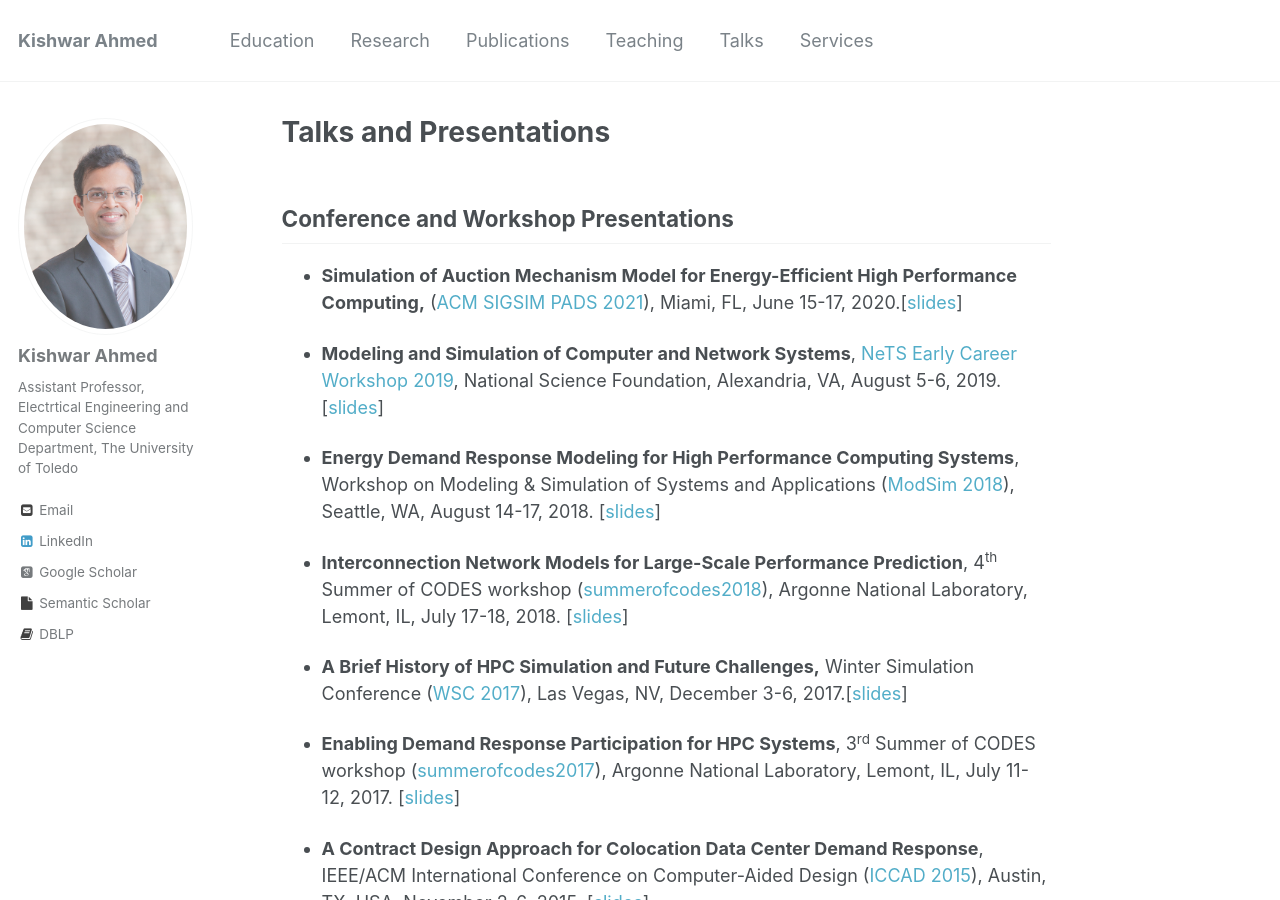
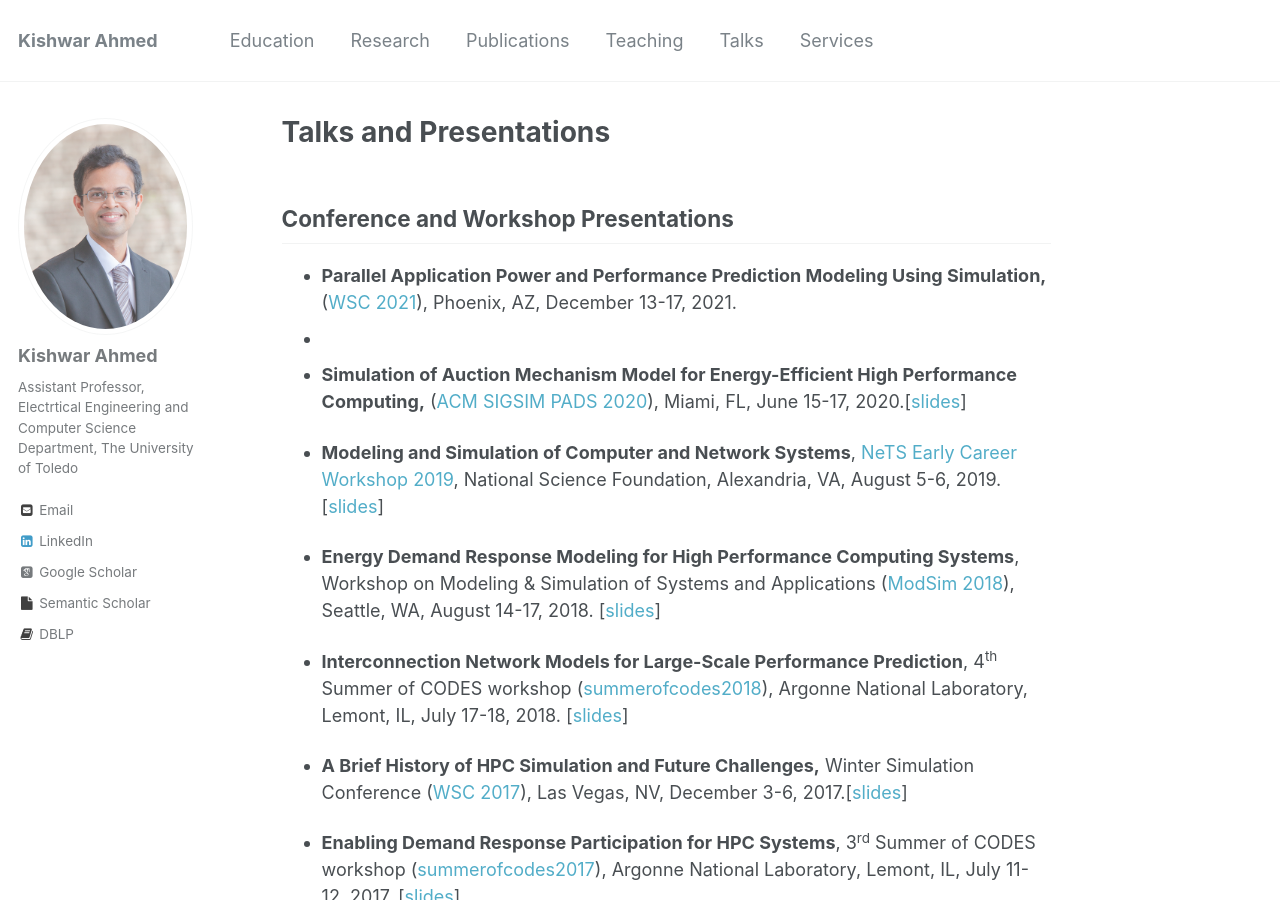
Before and after one commit to kishwarbd/kishwarbd.github.io, a Jekyll site: the page built from _pages/talks.md, in a window 1280 px wide and 900 px high. Built offline with Jekyll 4.4.1, drawn with Linux system fonts in a browser that asks for light colours; some web fonts are replaced.

Commit message:
Update talks.md

```diff
--- a/_pages/talks.md
+++ b/_pages/talks.md
@@ -5,7 +5,9 @@ author_profile: true
 ---
 
 ## Conference and Workshop Presentations
-* **Simulation of Auction Mechanism Model for Energy-Efficient High Performance Computing,** ([ACM SIGSIM PADS 2021](https://www.acm-sigsim-pads.org/)), Miami, FL, June 15-17, 2020.[[slides](https://kishwarbd.github.io/files/slides/pads20.pdf)]
+* **Parallel Application Power and Performance Prediction Modeling Using Simulation,** ([WSC 2021](https://meetings.informs.org/wordpress/wsc2021/)), Phoenix, AZ, December 13-17, 2021.
+*
+* **Simulation of Auction Mechanism Model for Energy-Efficient High Performance Computing,** ([ACM SIGSIM PADS 2020](https://www.acm-sigsim-pads.org/)), Miami, FL, June 15-17, 2020.[[slides](https://kishwarbd.github.io/files/slides/pads20.pdf)]
 
 * **Modeling and Simulation of Computer and Network Systems**, [NeTS Early Career Workshop 2019](https://sites.google.com/view/netsearlycareer2019/home), National Science Foundation, Alexandria, VA, August 5-6, 2019. [[slides](https://kishwarbd.github.io/files/slides/nets19-elevator-pitch.pdf)]
 
```
